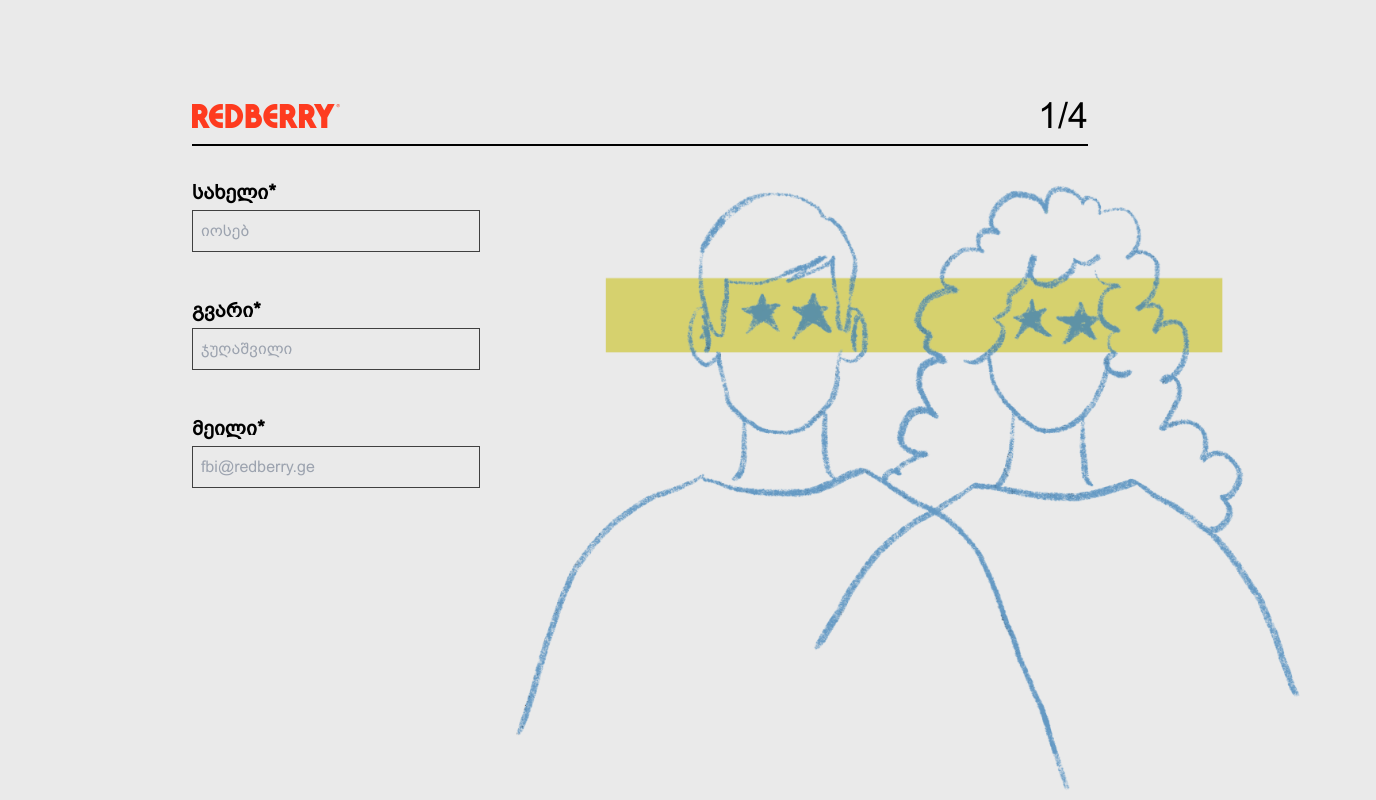
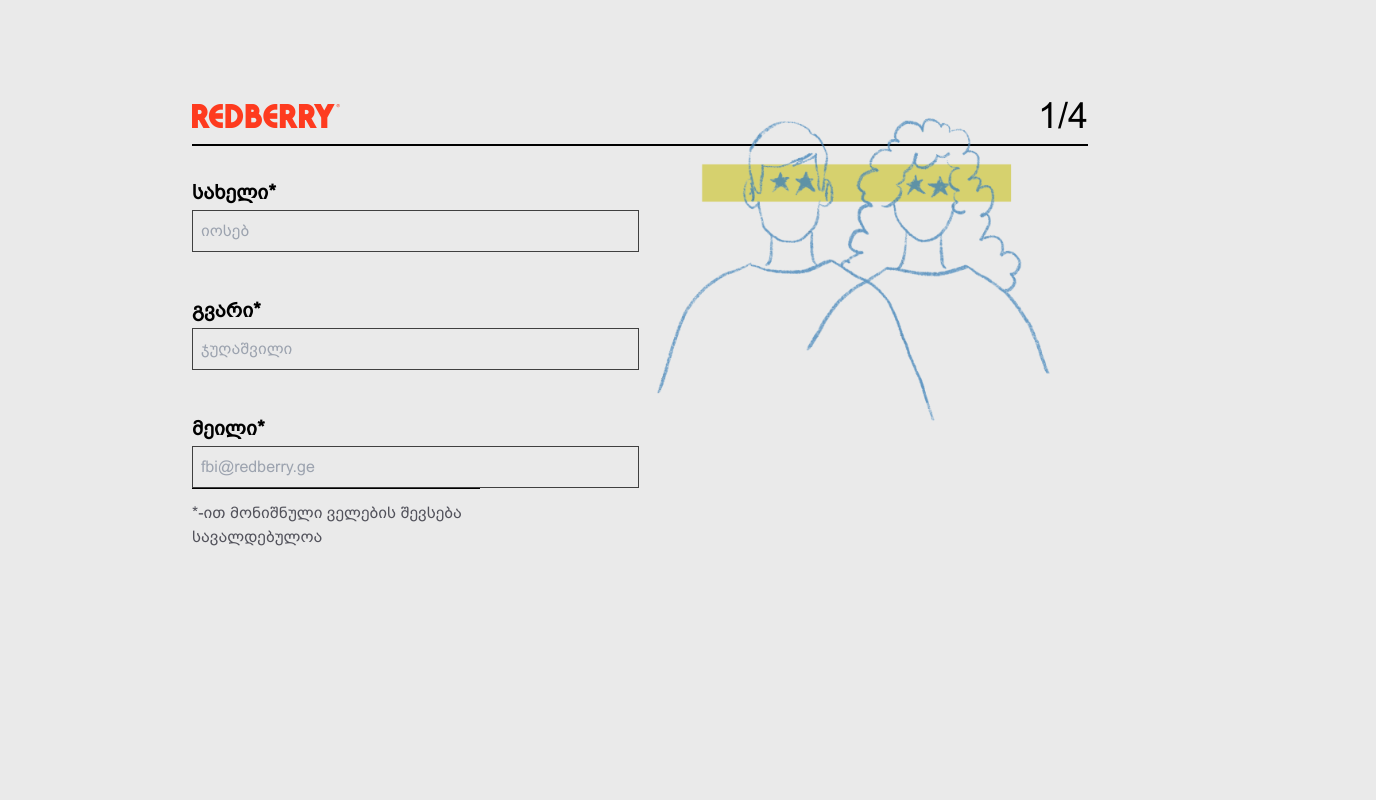
Before and after one commit to Badonix/CovidQuestionare, a React (Vite) app: page /privateinfo in a window 1280 px wide. Shown: the top 800 px of the page, 1376 px wide, since content can reach past the window. Built offline with nearby package versions, Linux system fonts and the light colour scheme.

Commit message:
style: private info page

```diff
--- a/src/App.css
+++ b/src/App.css
@@ -25,6 +25,12 @@ body {
   animation: reveal-text 2s ease-in-out forwards;
   animation-delay: 2s;
 }
+
+.rectangle {
+  animation: toRectangle 1s ease-out forwards;
+  fill: rgb(214, 209, 110);
+}
+
 @keyframes zoom-out {
   from {
     transform: scale(100);
@@ -42,3 +48,23 @@ body {
     bottom: -80px;
   }
 }
+
+@keyframes toRectangle {
+  0% {
+    transform: translate(-50%, 40%);
+    width: 100px;
+    height: 100px;
+  }
+  80% {
+    opacity: 0.6;
+  }
+  100% {
+    transform: translate(0, 0);
+    width: 70%;
+    height: 75px;
+    border-radius: 0;
+    rx: 0;
+    ry: 0;
+    opacity: 0;
+  }
+}
--- a/src/pages/PrivateInfo/PrivateInfo.jsx
+++ b/src/pages/PrivateInfo/PrivateInfo.jsx
@@ -5,11 +5,20 @@ function PrivateInfo() {
   return (
     <FormWrapper>
       <PrivateInfoForm />
-      <img
-        src='/assets/privateinfo.png'
-        className='w-900 -mt-24'
-        alt='doctors'
-      />
+      <div className='z-10 image-container relative'>
+        <svg
+          className='w-full z-20 absolute top-1/2 left-1/2 -translate-x-1/2 -translate-y-1/2'
+          xmlns='http://www.w3.org/2000/svg'
+          viewBox='0 0 900 600'
+        >
+          <rect className='rectangle absolute' x='13%' y='70px' />
+        </svg>
+        <img
+          src='/assets/privateinfo.png'
+          className='w-900 -mt-24'
+          alt='doctors'
+        />
+      </div>
     </FormWrapper>
   );
 }
```
